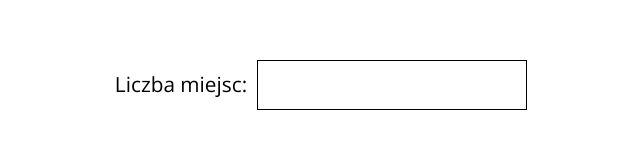
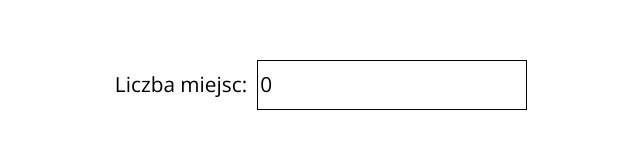
Before and after one commit to olgasowlet/x-kom-staz-zadanie, a React (Create React App) app: page /#/ in a window 1280 px wide. Shown: the part 225-372 px from the top of the page, without its empty margins (319-959 px from the left). Built offline with nearby package versions, Linux system fonts and the light colour scheme.

Commit message:
changed state in reducers and created acion setQtySBU

```diff
--- a/src/app/seatsSlice.js
+++ b/src/app/seatsSlice.js
@@ -4,15 +4,24 @@ const seatsSlice = createSlice({
     name: 'seats',
     initialState: {
         seats: [],
+        qtySBU: 0, //quanity of seats selected by user
+        sideBySide: false,
+        seatsSBU: [] //seats selected by user
     },
     reducers: {
         getSeats: () => { },
-        setSeats: ( state, { payload }) => {
+        setSeats: (state, { payload }) => {
             state.seats = payload;
         },
+        setQtySBU: ( state, { payload }) => {
+            state.qtySBU = payload;
+        }
     }
 });
 
-export const { getSeats, setSeats } = seatsSlice.actions;
+export const { getSeats, setSeats, setQtySBU } = seatsSlice.actions;
 export const selectSeats = state => state.seats;
+export const selectQtySBU = state => state.seats.qtySBU;
+export const selectSideBySide = state => state.seats.sideBySide;
+export const selectSeatsSBU = state => state.seats.seatsSBU;
 export default seatsSlice.reducer;
--- a/src/features/RegistrationForm/index.js
+++ b/src/features/RegistrationForm/index.js
@@ -1,7 +1,7 @@
 import { useEffect, useState } from "react";
-import { useDispatch } from "react-redux";
+import { useDispatch, useSelector } from "react-redux";
 import { Redirect, useHistory } from 'react-router-dom';
-import { getSeats } from "../../app/seatsSlice";
+import { getSeats, selectQtySBU, setQtySBU } from "../../app/seatsSlice";
 import Main from "../../common/Main";
 import { StyledRegistrationForm, Label, CheckboxLabel, Input, Checkbox, Button } from "./styled";
 
@@ -9,6 +9,19 @@ const RegistrationForm = () => {
     const [redirect, setRedirect] = useState(false);
     const history = useHistory();
     const dispatch = useDispatch();
+    const qtySBU = useSelector(selectQtySBU);
+
+    const onNumberChange = (event) => {
+        dispatch(setQtySBU(parseInt(event.target.value)));
+    }
+
+    const onFormSubmit = (event) => {
+        event.preventDefault();
+        console.log(`Liczba wybranych miejsc wynosi ${qtySBU}`);
+
+        setRedirect(true);
+        dispatch(getSeats());
+    }
 
     //Narazie po odświeżeniu wraca do widoku formularza, ale lepszym rozwiązaniem raczej będzie dodanie przycisku 'cofnij' z sali kinowej
     useEffect(() => {
@@ -18,15 +31,12 @@ const RegistrationForm = () => {
     if (!redirect) {
         return (
             <Main>
-                <StyledRegistrationForm>
+                <StyledRegistrationForm onSubmit={onFormSubmit}>
                     <Label htmlFor="numberOfSeats">Liczba miejsc:</Label>
-                    <Input type="number" id="numberOfSeats" />
+                    <Input type="number" id="numberOfSeats" value={qtySBU} onChange={onNumberChange}/>
                     <Checkbox type="checkbox" id="sideBySide" />
                     <CheckboxLabel htmlFor="sideBySide">Czy miejsca mają być obok siebie?</CheckboxLabel>
-                    <Button onClick={() => {
-                        setRedirect(true);
-                        dispatch(getSeats());
-                    }}>Wybierz miejsca</Button>
+                    <Button>Wybierz miejsca</Button>
                 </StyledRegistrationForm>
             </Main>
         );
--- a/src/features/ScreeningRoom/styled.js
+++ b/src/features/ScreeningRoom/styled.js
@@ -10,6 +10,7 @@ export const Screen = styled.div`
     grid-template-columns: repeat(auto-fill, min(60px));
     row-gap: 10px;
     column-gap: 10px;
+    margin-top: 30px;
 `;
 
 export const Seat = styled.div`
```
Also changed, not shown: 1 other file (tests, documents, lock files or other folders).
